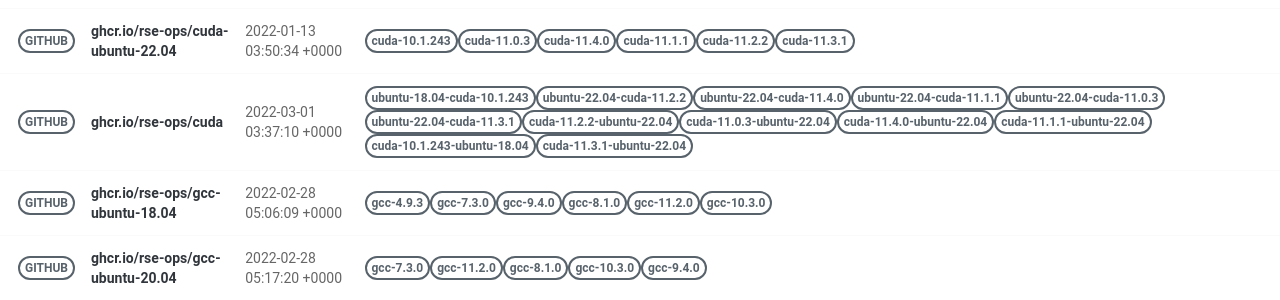
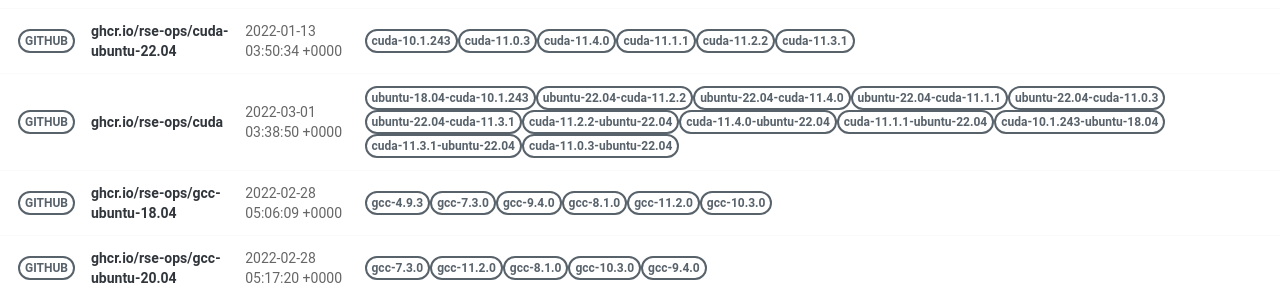
Before and after one commit to rse-ops/docker-images, a Jekyll site: the page built from pages/index.md, in a window 1280 px wide. Shown: the part 421-721 px from the top of the page. Built offline with Jekyll 4.4.1, drawn with Linux system fonts in a browser that asks for light colours; nearby versions of some CDN libraries.

Commit message:
Automated push to update library 2022-03-01

```diff
--- a/_library/ghcr.io-rse-ops-cuda.md
+++ b/_library/ghcr.io-rse-ops-cuda.md
@@ -1,7 +1,7 @@
 ---
 layout: container
 name: ghcr.io/rse-ops/cuda
-updated_at: 2022-03-01 03:37:10.062073
+updated_at: 2022-03-01 03:38:50.557354
 
 
 container_url: https://github.com/orgs/rse-ops/packages/container/package/cuda
```
Also changed, not shown: other parts of _library/ghcr.io-rse-ops-cuda.md (+3 -3 lines).
